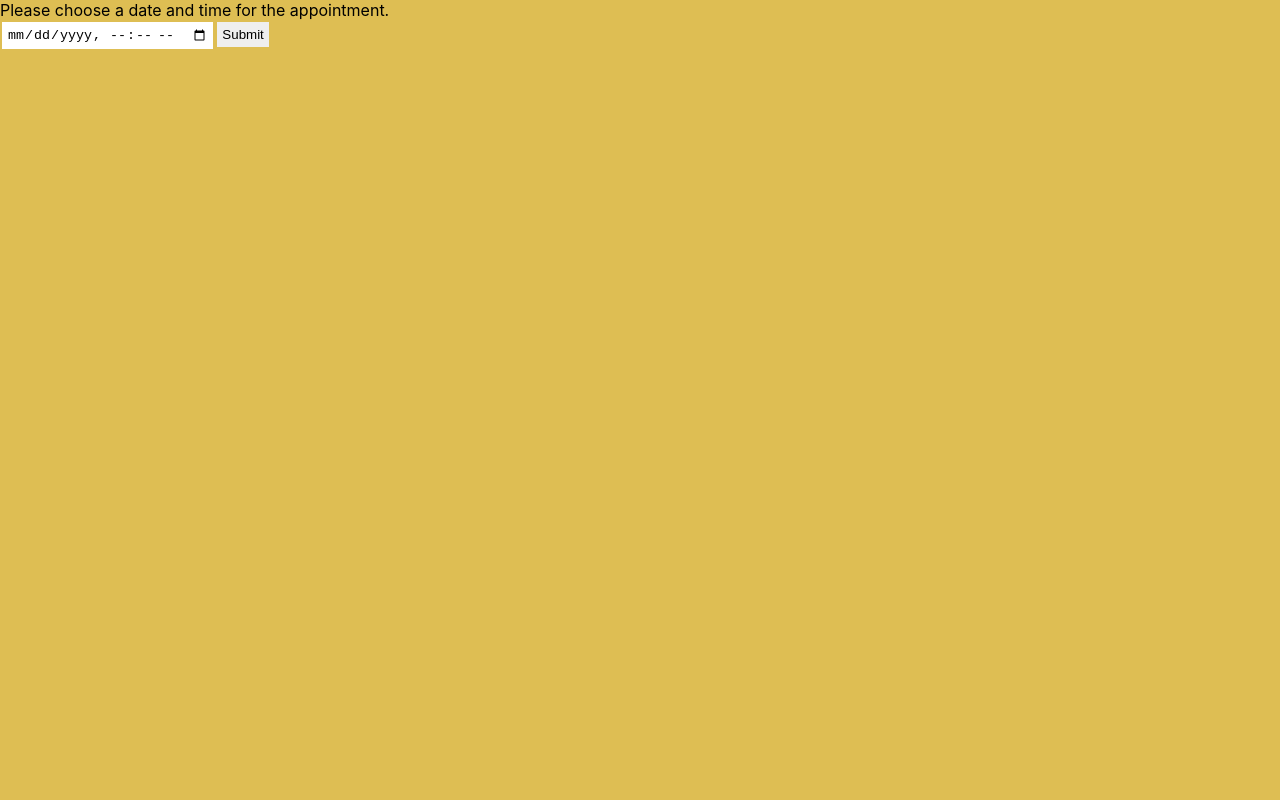
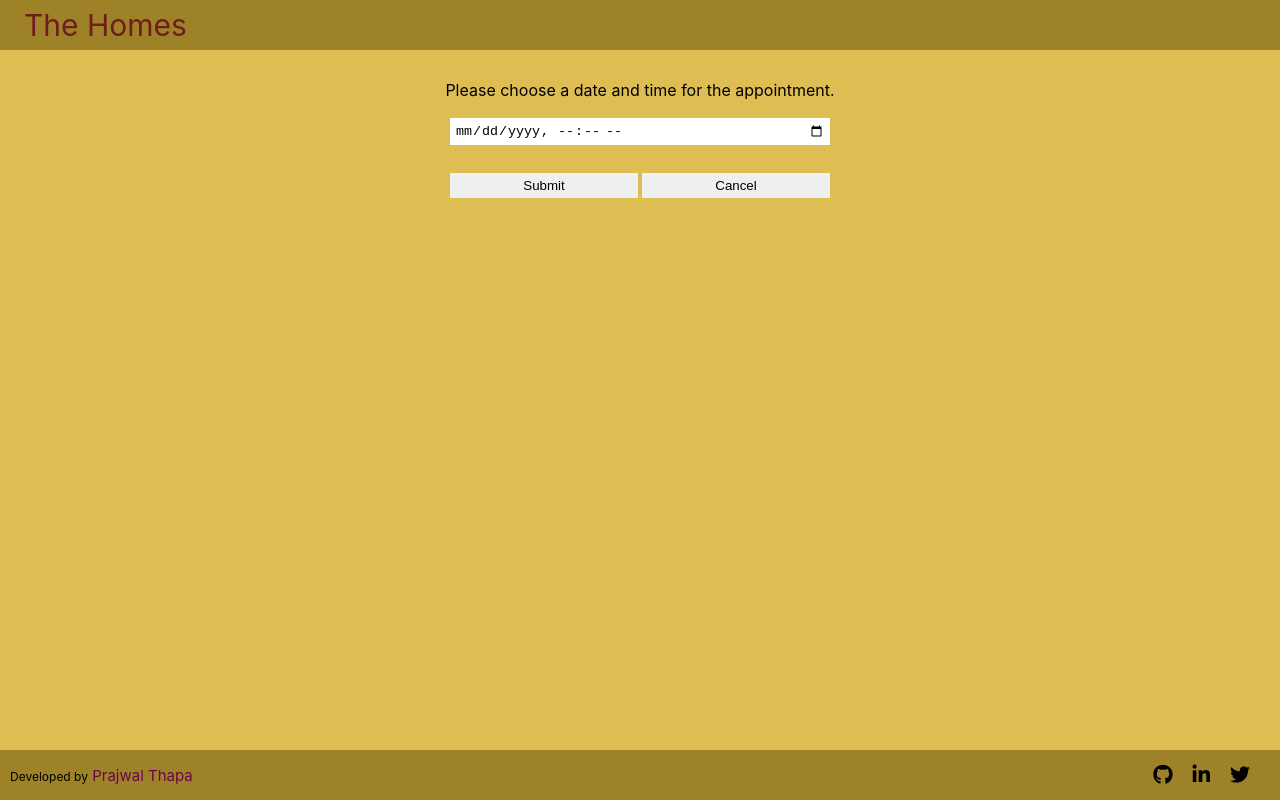
Before and after one commit to praz99/react_homes-frontend, a React (Create React App) app: page /houses/1/make-appointment in a window 1280 px wide. Built offline with nearby package versions, Linux system fonts and the light colour scheme.

Commit message:
add style to the Appointment component

```diff
--- a/src/components/Appointment.js
+++ b/src/components/Appointment.js
@@ -3,6 +3,8 @@
 import React, { useState } from 'react';
 import axios from 'axios';
 import { useParams, useHistory } from 'react-router-dom';
+import Navbar from '../layouts/Navbar';
+import Footer from '../layouts/Footer';
 import { API_MAIN, API_APPOINTMENT, API_HOUSES } from '../constants/api';
 import '../styles/Appointment.css';
 
@@ -34,11 +36,18 @@ const Appointment = () => {
 
   return (
     <>
-      <div>Please choose a date and time for the appointment.</div>
-      <form onSubmit={handleSubmit} className="appointment-form">
-        <input type="datetime-local" name="date" placeholder="date" value={state.date} onChange={handleChange} required />
-        <button type="submit">Submit</button>
-      </form>
+      <Navbar />
+      <div className="create-appointment-container">
+        <div className="create-appointment-heading">Please choose a date and time for the appointment.</div>
+        <form onSubmit={handleSubmit} className="appointment-form">
+          <input type="datetime-local" name="date" placeholder="date" value={state.date} onChange={handleChange} required />
+          <div className="create-appointment-buttons">
+            <button type="submit" className="create-appointment-button">Submit</button>
+            <button type="button" className="cancel-appointment-button" onClick={() => history.push(`/houses/${house_id}`)}>Cancel</button>
+          </div>
+        </form>
+      </div>
+      <Footer />
     </>
   );
 };
--- a/src/styles/Appointment.css
+++ b/src/styles/Appointment.css
@@ -0,0 +1,25 @@
+.create-appointment-container {
+  margin: 60px 0;
+}
+
+.create-appointment-heading {
+  text-align: center;
+  margin: 5em 0 1em 0;
+}
+.appointment-form {
+  margin: 0 auto;
+  width: 30%;
+  display: flex;
+  flex-direction: column;
+}
+
+.create-appointment-buttons {
+  margin-top: 1.5em;
+  display: flex;
+  justify-content: space-between;
+}
+
+.create-appointment-button,
+.cancel-appointment-button {
+  width: 49%;
+}
```
